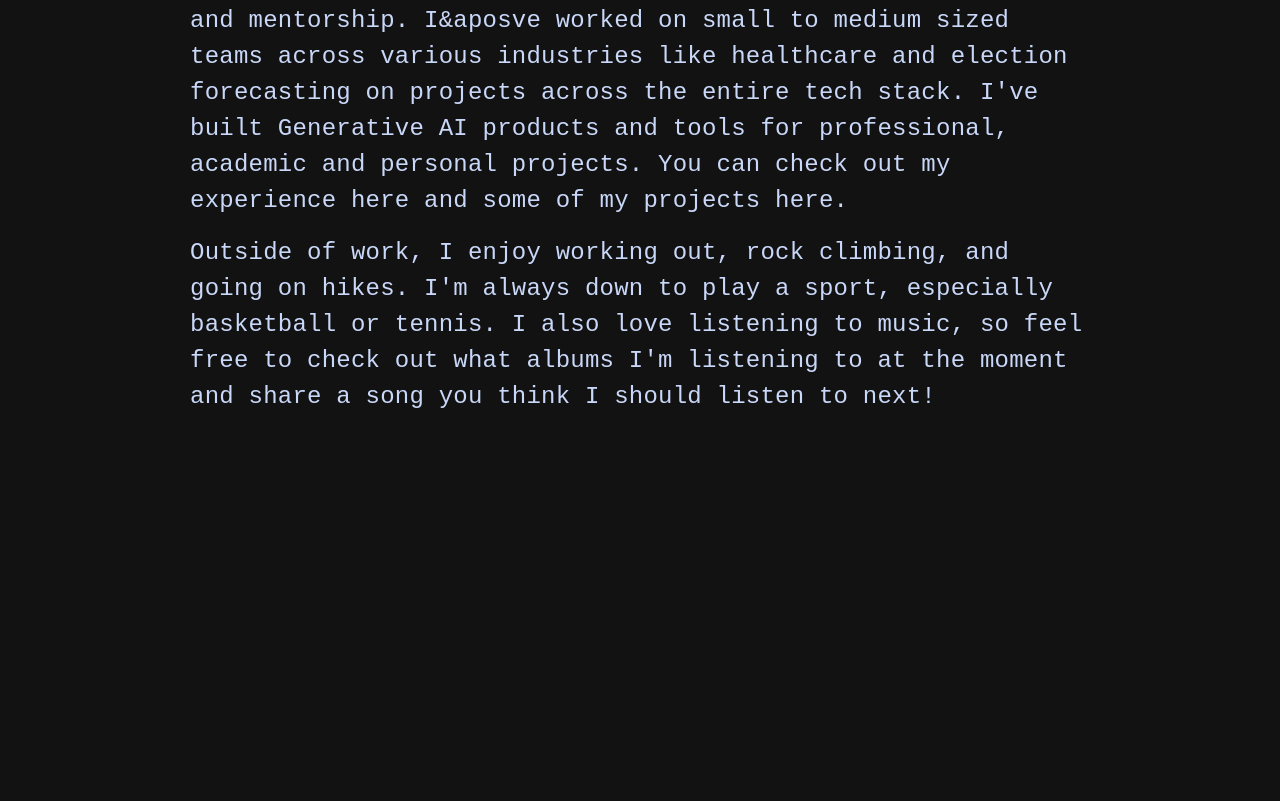
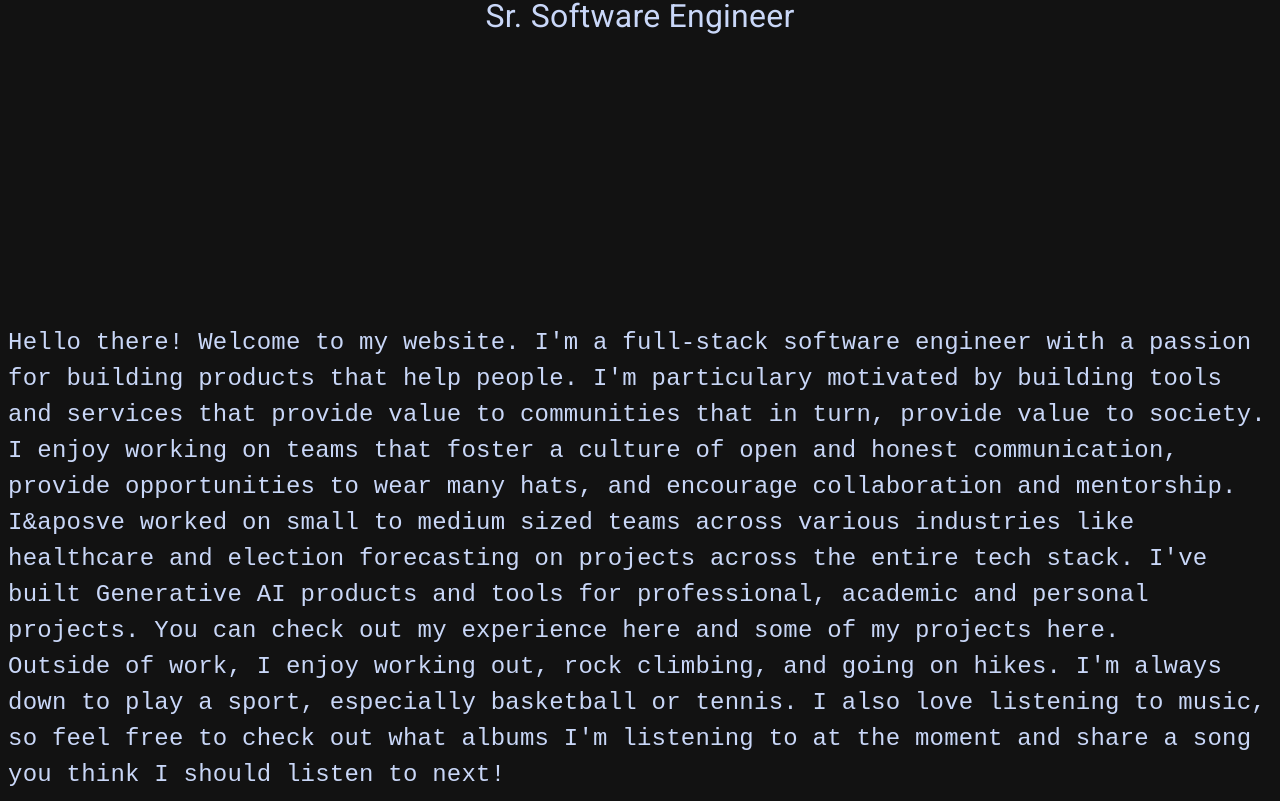
Before and after one commit to Xenox473/avd-folio, a Next.js app: page / in a window 1280 px wide. Shown: the part 475-1276 px from the top of the page. Before the commit the page ends 890 px from the top, so only its background shows below. Built offline with nearby package versions, Linux system fonts and the light colour scheme.

Commit message:
Fix layout

```diff
--- a/src/app/components/BlurbDisplay.tsx
+++ b/src/app/components/BlurbDisplay.tsx
@@ -2,7 +2,7 @@
 import { Typography } from "@mui/material";
 
 const styles = {
-  maxWidth: 'md',
+  maxWidth: 'xl',
 };
 
 const BlurbDisplay = () => {
--- a/src/app/layout.tsx
+++ b/src/app/layout.tsx
@@ -15,7 +15,6 @@ const bodyStyle = {
   backgroundColor: colors.darkGrey,
   color: colors.periwinkle,
   fontFamily: "Roboto, sans-serif",
-  height: "calc(100vh - 32px)",
 };
 
 export default function RootLayout({
--- a/src/app/page.tsx
+++ b/src/app/page.tsx
@@ -1,6 +1,5 @@
 // import { Timeline } from './components/timeline';
 // import LinkDisplay from './components/LinkDisplay';
-import { Stack } from "@mui/material";
 import BlurbDisplay from "./components/BlurbDisplay";
 import ResponsiveAppBar from "./components/ResponsiveAppBar";
 import TitleDisplay from "./components/TitleDisplay";
@@ -12,14 +11,19 @@ export default function Home() {
       <div style={{
         display: 'flex',
         alignItems: 'center',
+        flexDirection: 'row',
+        justifyContent: 'center',
+        height: 'calc(100vh - 76.5px)'
+      }}>
+          <TitleDisplay />
+      </div>
+      <div style={{
+        display: 'flex',
+        alignItems: 'center',
         flexDirection: 'column',
         justifyContent: 'center',
-        height: '100vh'
       }}>
-        <Stack spacing={2} sx={{ alignItems: 'center' }}>
-          <TitleDisplay />
-          <BlurbDisplay />
-        </Stack>
+        <BlurbDisplay />
       </div>
       {/* <div style={{display: 'flex', flexWrap: 'wrap', flex: 9}}>
         <div style={{
```
